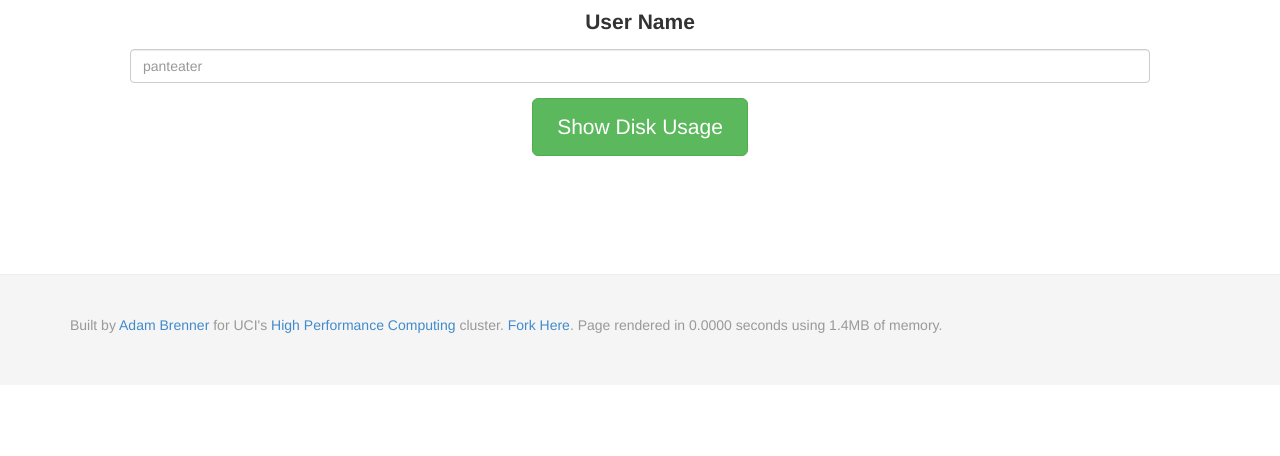
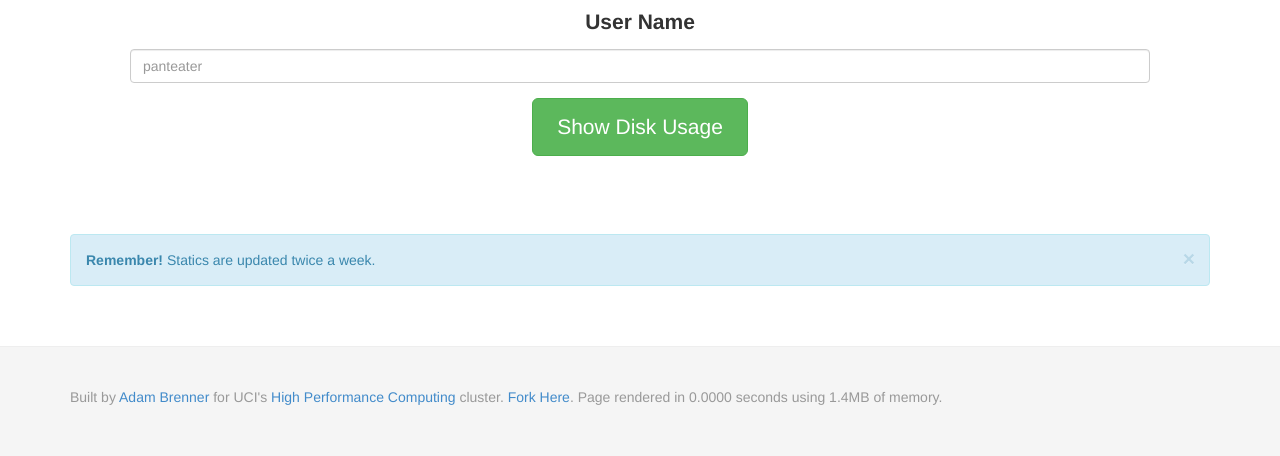
Before and after one commit to abrenner/robinhood-multifs-web, a CodeIgniter app: page /index.php/user in a window 1280 px wide. Shown: the part 177-633 px from the top of the page. Run offline with CodeIgniter, Linux system fonts and the light colour scheme.

Commit message:
Notice on Stats Run
A notice on stats run now appears on the first page search for each tab.
This reminds the user that stats are not updated in real time.

Future work will include a database field / on / off option to display
this information to users.

Signed-off-by: Adam Brenner <aebrenne@uci.edu>

```diff
--- a/application/views/filesystem/display.php
+++ b/application/views/filesystem/display.php
@@ -32,3 +32,7 @@
       </tbody>
     </table>
 </p>
+<div class="alert alert-info alert-dismissable">
+  <button type="button" class="close" data-dismiss="alert" aria-hidden="true">&times;</button>
+  <strong>Remember!</strong> Statics are updated twice a week.
+</div>
--- a/application/views/group/index.php
+++ b/application/views/group/index.php
@@ -9,3 +9,8 @@
         <button type="submit" class="btn btn-lg btn-success">Show Group Usage</button>
       </form>
   </div>
+
+  <div class="alert alert-info alert-dismissable">
+    <button type="button" class="close" data-dismiss="alert" aria-hidden="true">&times;</button>
+    <strong>Remember!</strong> Statics are updated twice a week.
+  </div>
--- a/application/views/user/index.php
+++ b/application/views/user/index.php
@@ -9,3 +9,8 @@
         <button type="submit" class="btn btn-lg btn-success">Show Disk Usage</button>
       </form>
   </div>
+
+  <div class="alert alert-info alert-dismissable">
+    <button type="button" class="close" data-dismiss="alert" aria-hidden="true">&times;</button>
+    <strong>Remember!</strong> Statics are updated twice a week.
+  </div>
```
